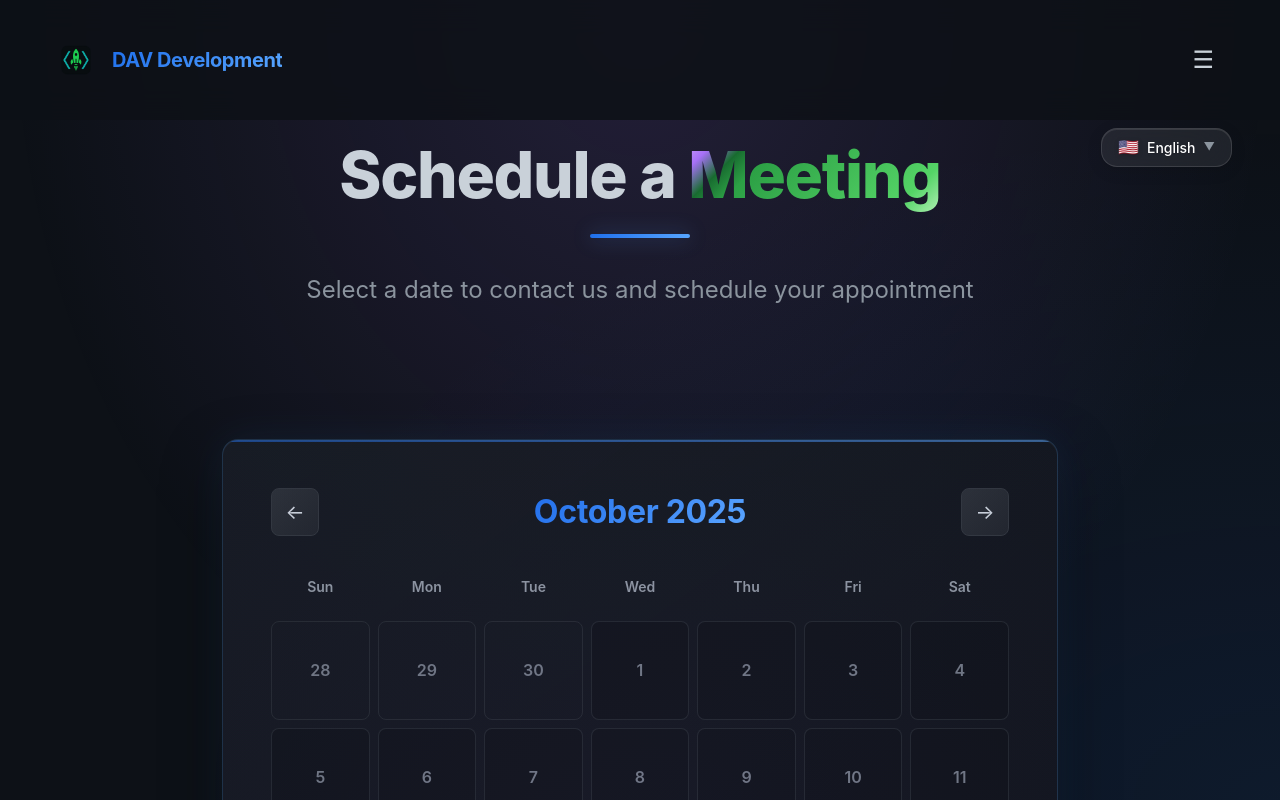
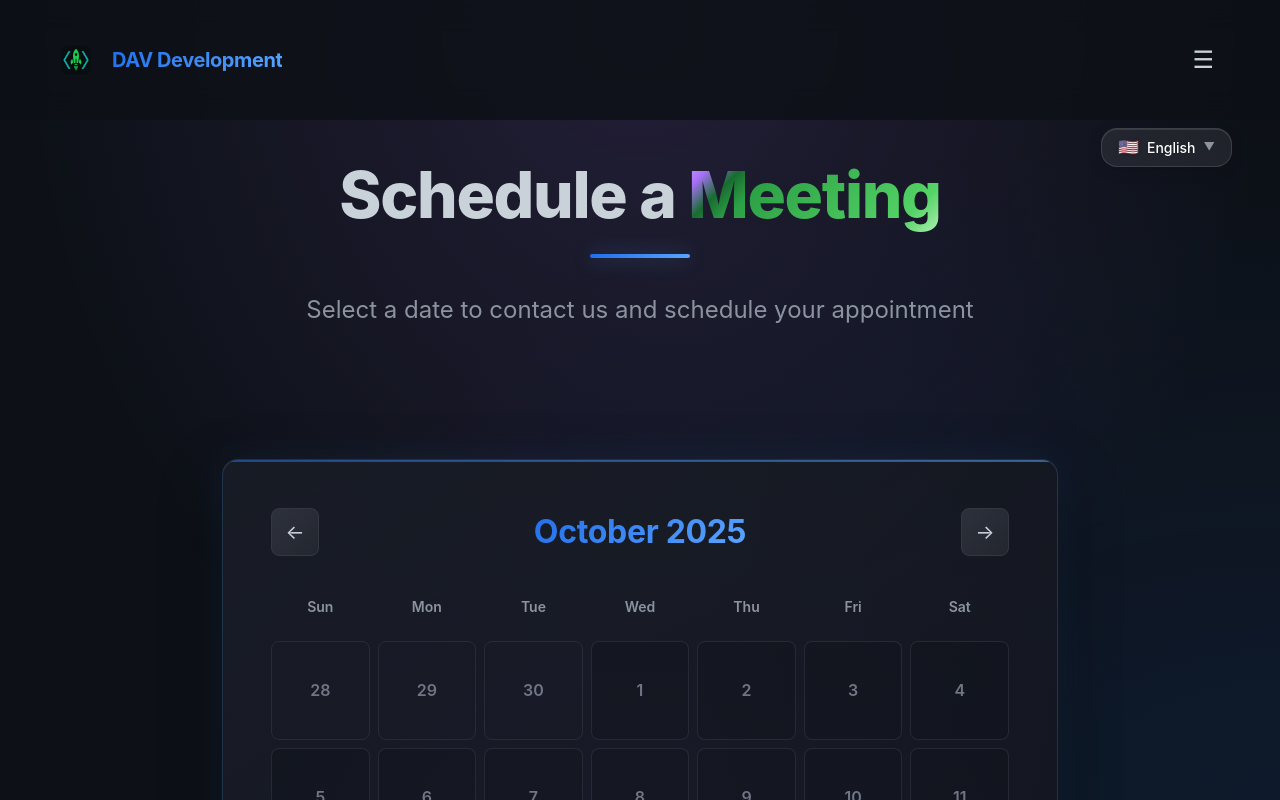
Before and after one commit to Mild-Solvent/DAV-portfolio, a Next.js app in the folder web/: page /en/calendar in a window 1280 px wide. Shown: the top 800 px of the page. Built offline with nearby package versions, Linux system fonts and the light colour scheme.

Commit message:
calculator polish

```diff
--- a/web/src/app/[lang]/calendar/page.tsx
+++ b/web/src/app/[lang]/calendar/page.tsx
@@ -28,16 +28,16 @@ const PageWrapper = styled.div`
 const Container = styled.div`
   max-width: 1400px;
   margin: 0 auto;
-  padding: 140px ${theme.spacing.xl} 80px;
+  padding: 160px ${theme.spacing.xl} 80px;
   position: relative;
   z-index: 1;
 
   @media (max-width: 768px) {
-    padding: 100px ${theme.spacing.md} 60px;
+    padding: 140px ${theme.spacing.md} 60px;
   }
 
   @media (max-width: 480px) {
-    padding: 80px ${theme.spacing.sm} 40px;
+    padding: 120px ${theme.spacing.sm} 40px;
   }
 `;
 
```
